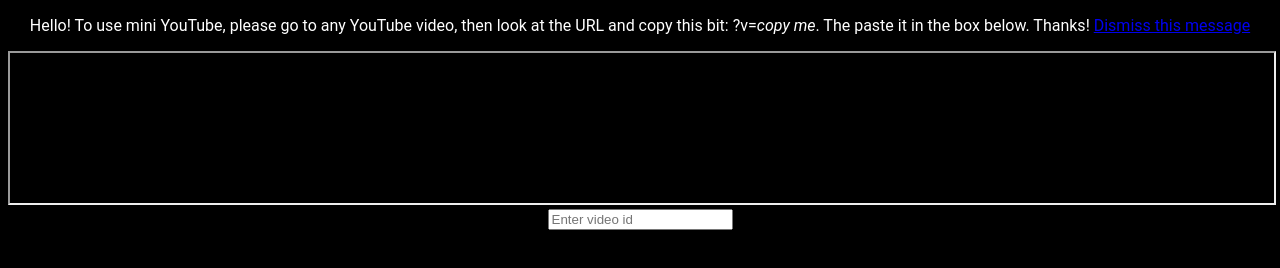
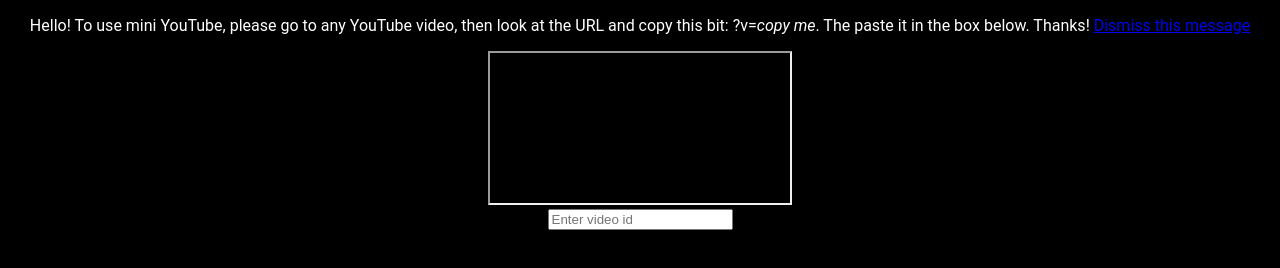
Before and after one commit to kaiete/mini-youtube, a plain HTML site: page index.html in a window 1280 px wide. Drawn offline with Linux system fonts and the light colour scheme; a web font is replaced by a local one.

Commit message:
Update index.html

```diff
--- a/index.html
+++ b/index.html
@@ -7,7 +7,7 @@
 	</head>
 	<body>
 		<p id="howto">Hello! To use mini YouTube, please go to any YouTube video, then look at the URL and copy this bit: ?v=<i>copy me</i>. The paste it in the box below. Thanks! <a href="#" onclick="dismissHowto()">Dismiss this message</a></p>
-		<iframe id="video"></iframe>
+		<iframe id="video" allowfullscreen></iframe>
     <br>
 		<input placeholder="Enter video id" oninput="rendervideo()" id="videourl">
 		<script>
@@ -26,10 +26,6 @@
 				text-align: center;
 				font-family: roboto;
 			}
-      #video {
-        width: 100%;
-        height: 100%;
-      }
 		</style>
 	</body>
 </html>
```
